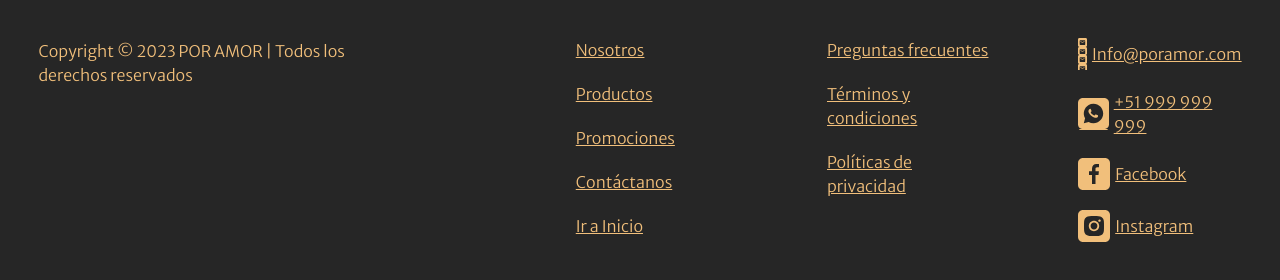
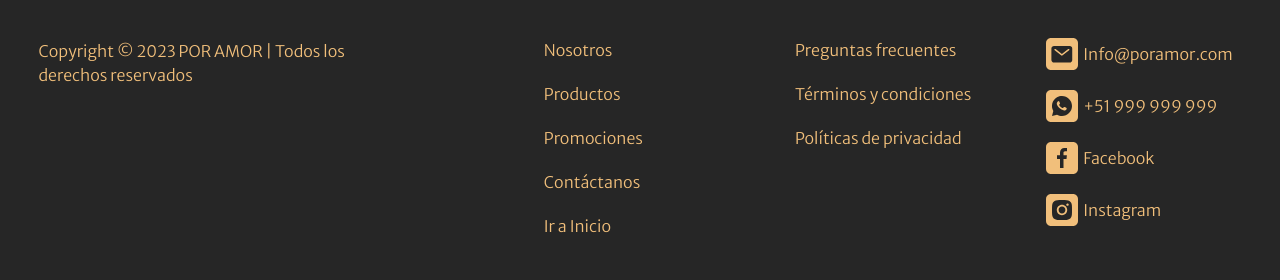
Before and after one commit to FlorRivas/Proyecto_final_Flor_Rivas, a plain HTML site: page index.html in a window 1280 px wide. Shown: the part 2043-2323 px from the top of the page. Drawn offline with Linux system fonts and the light colour scheme.

Commit message:
Actualizando css

```diff
--- a/css/estilos.css
+++ b/css/estilos.css
@@ -87,6 +87,7 @@ nav.navegacion {
 
 ul li a {
     color: #F1BF7B;
+    text-decoration: none;
 }
 
 .cont_nav .nav_item {
@@ -271,6 +272,7 @@ footer{
     display: flex;
     flex-direction: column;
     justify-content: space-evenly;
+    padding-left: 0;
 }
 
 .cont_pie_selec h2{
```
